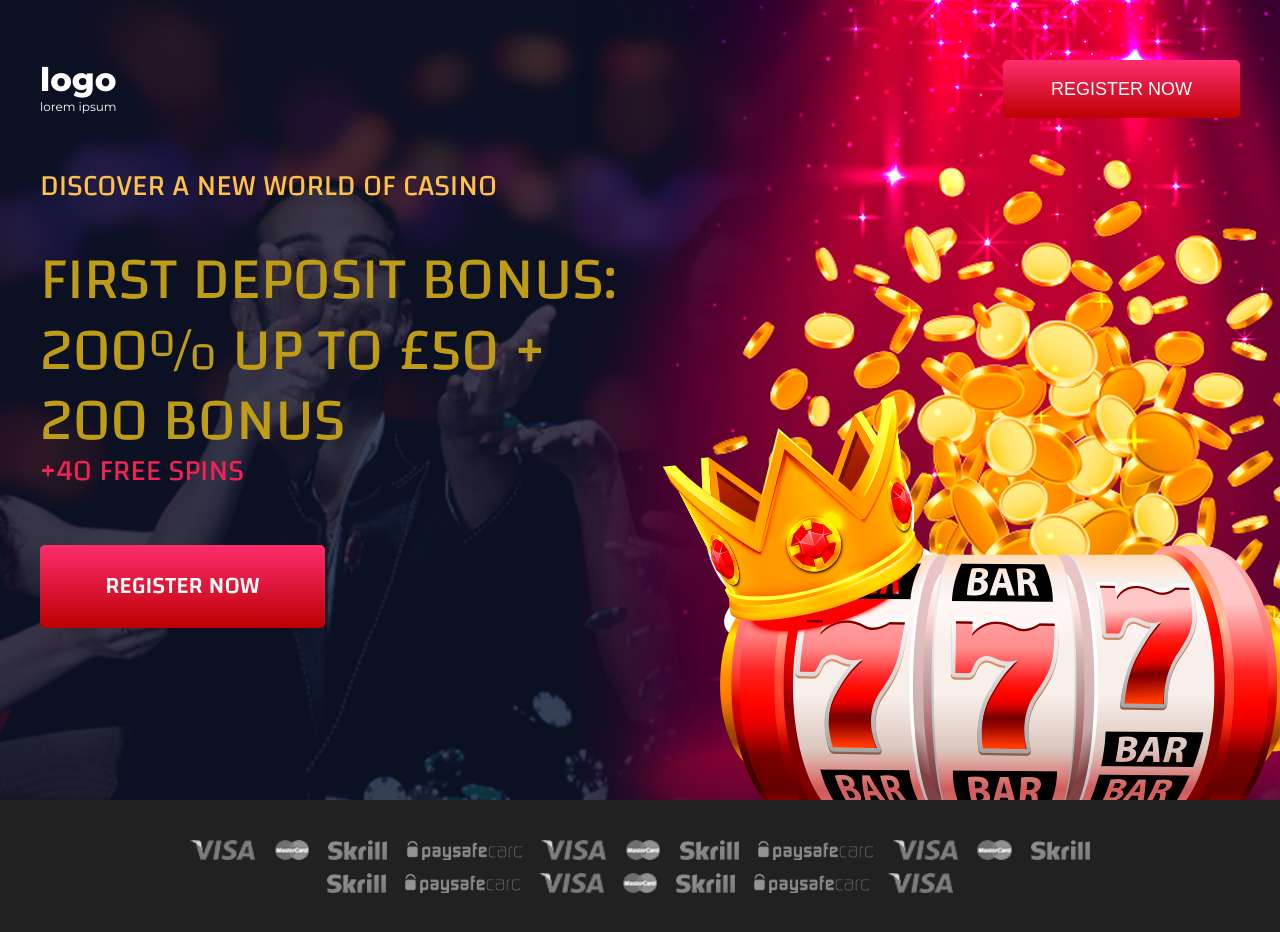
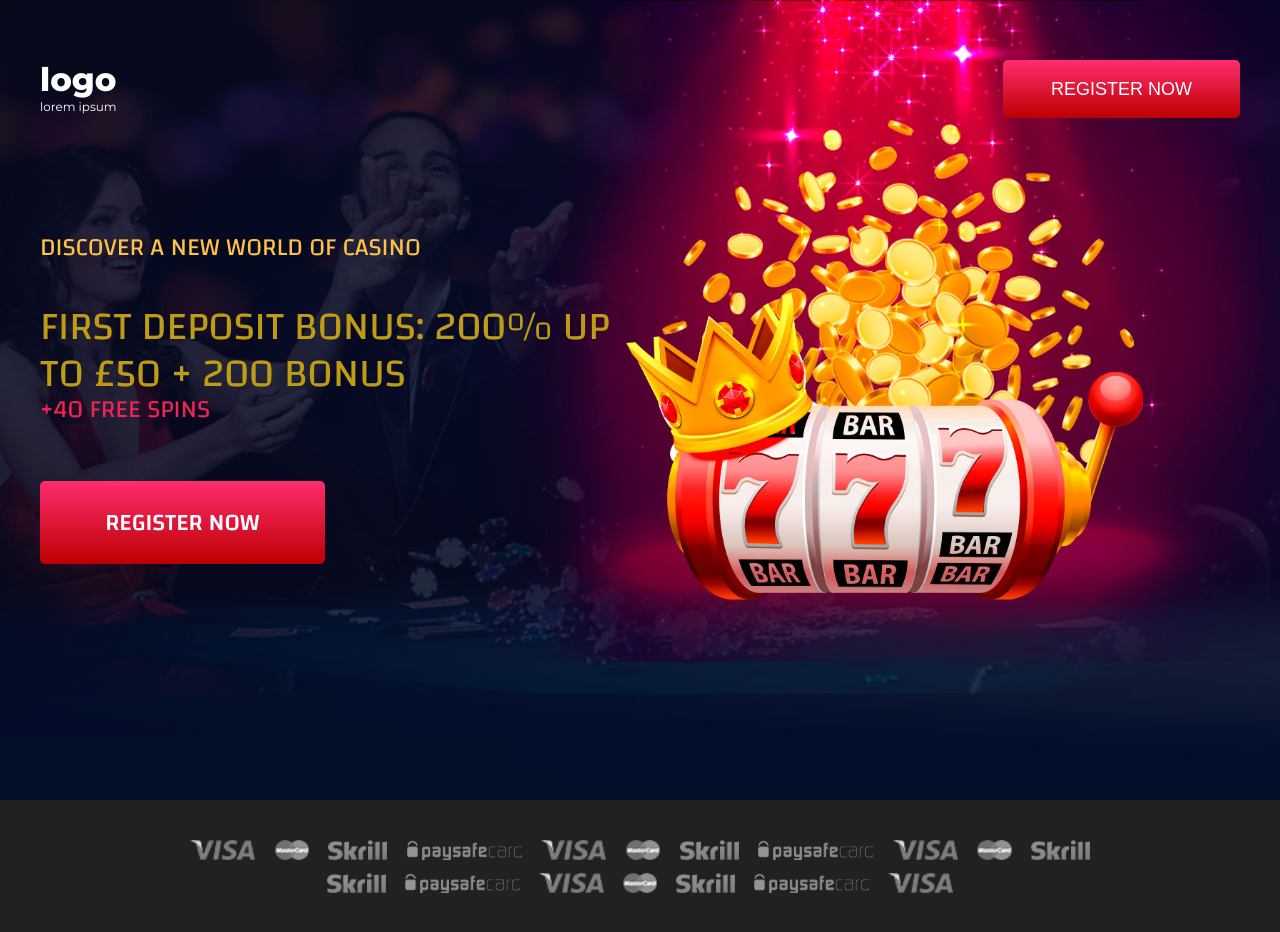
Before and after one commit to Smart-bid/casino-lending, a React (Create React App) app in the folder Casino_landing/: page / in a window 1280 px wide. Shown: the top 932 px of the page. Built offline with nearby package versions, Linux system fonts and the light colour scheme; the HTML template or start-up script is replaced by a standard one.

Commit message:
ready without header back

```diff
--- a/Casino_landing/src/style/_header.scss
+++ b/Casino_landing/src/style/_header.scss
@@ -8,14 +8,15 @@
     position: fixed;
     right: 0;
     left: 0;
+    top: 0;
 
     margin: 0 auto;
     padding: 60px 40px 0;
 
     z-index: 10;
 
-    @include breakpoint(400) {
-        padding-left: 20px;
+    @include breakpoint(450) {
+        padding: 15px;
     }
 
     &__logo {
--- a/Casino_landing/src/style/_index.scss
+++ b/Casino_landing/src/style/_index.scss
@@ -31,40 +31,40 @@ button {
 
     margin: 0 auto;
 
-    &::after {
-        content: "";
-        position: absolute;
-        width: 1000px;
-        height: 920px;
-        top: -30px;
-        right: 0;
-        background-image: url('../images/money.png');
-        background-repeat: no-repeat;
-        background-position: center;
-        z-index: 2;
-    }
+    // &::after {
+    //     content: "";
+    //     position: absolute;
+    //     width: 1000px;
+    //     height: 920px;
+    //     top: -30px;
+    //     right: 0;
+    //     background-image: url('../images/money.png');
+    //     background-repeat: no-repeat;
+    //     background-position: center;
+    //     z-index: 2;
+    // }
 
-    @include breakpoint(1460) {
-        &::after {
-            background-image: url('../images/money-media-700.png');
-            width: 700px;
-        }
-    }
+    // @include breakpoint(1460) {
+    //     &::after {
+    //         background-image: url('../images/money-media-700.png');
+    //         width: 700px;
+    //     }
+    // }
 
-    @include breakpoint(1130) {
-        &::after {
-            background-image: url('../images/money-media-400.png');
-            width: 400px;
-        }
-    }
+    // @include breakpoint(1130) {
+    //     &::after {
+    //         background-image: url('../images/money-media-400.png');
+    //         width: 400px;
+    //     }
+    // }
 
-    @include breakpoint(900) {
-        &::after {
-           display: none;
-        }
+    // @include breakpoint(900) {
+    //     &::after {
+    //        display: none;
+    //     }
 
-        justify-content: center;
-    }
+    //     justify-content: center;
+    // }
 }
 
 .background {
@@ -73,24 +73,24 @@ button {
     overflow: hidden;
     z-index: 100;
 
-    background-color: #0f152c;
+    background-image: url('../images/back-main.jpg');
     background-repeat: no-repeat;
     background-size: cover;
-    background-position: left;
+    background-position: center;
 
-    &::after {
-        content: "";
-        position: absolute;
-        width: 100%;
-        height: 100%;
-        top: 0;
-        background-image: url('../images/back-people.png');
-        background-repeat: no-repeat;
-        background-position: center;
-        opacity: 0.2;
-    }
+    // &::after {
+    //     content: "";
+    //     position: absolute;
+    //     width: 100%;
+    //     height: 100%;
+    //     top: 0;
+    //     background-image: url('../images/back-people.png');
+    //     background-repeat: no-repeat;
+    //     background-position: center;
+    //     opacity: 0.2;
+    // }
 
-    @include breakpoint(800) {
+    @include breakpoint(1100) {
         background-position: left;
     }
 }
@@ -170,4 +170,24 @@ button {
             font-size: 40px;
         }
     }
+
+    @include breakpoint_h(801) {
+        &_30px {
+            font-size: 25px;
+        }
+
+        &_60px {
+            font-size: 40px;
+        }
+    }
+
+    // @include breakpoint_h(568) {
+    //     &_30px {
+    //         font-size: 20px;
+    //     }
+
+    //     &_60px {
+    //         font-size: 35px;
+    //     }
+    // }
 }
--- a/Casino_landing/src/style/_main.scss
+++ b/Casino_landing/src/style/_main.scss
@@ -35,4 +35,24 @@
             width: 300px;
         }
     }
+
+    @include breakpoint_h(668) {
+        &-wrapper {
+            align-self: flex-end;
+            margin-bottom: 40px;
+        }
+    }
+
+    @include breakpoint_h(568) {
+        &-wrapper {
+            align-self: flex-end;
+
+            padding-left: 15px;
+            margin-bottom: 20px;
+        }
+
+        a:nth-of-type(1) {
+            margin-top: 30px;
+         }
+    }
 }
```
Also changed, not shown: Casino_landing/src/images/back-main.jpg.
